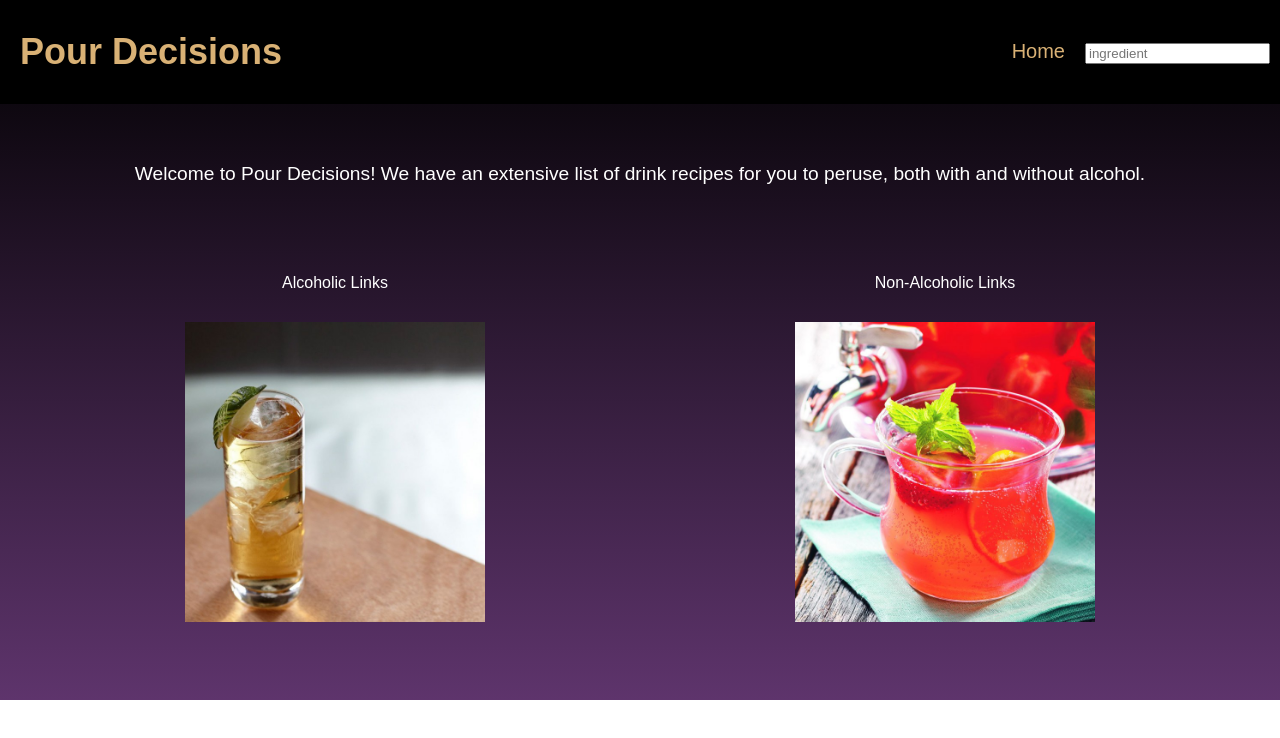
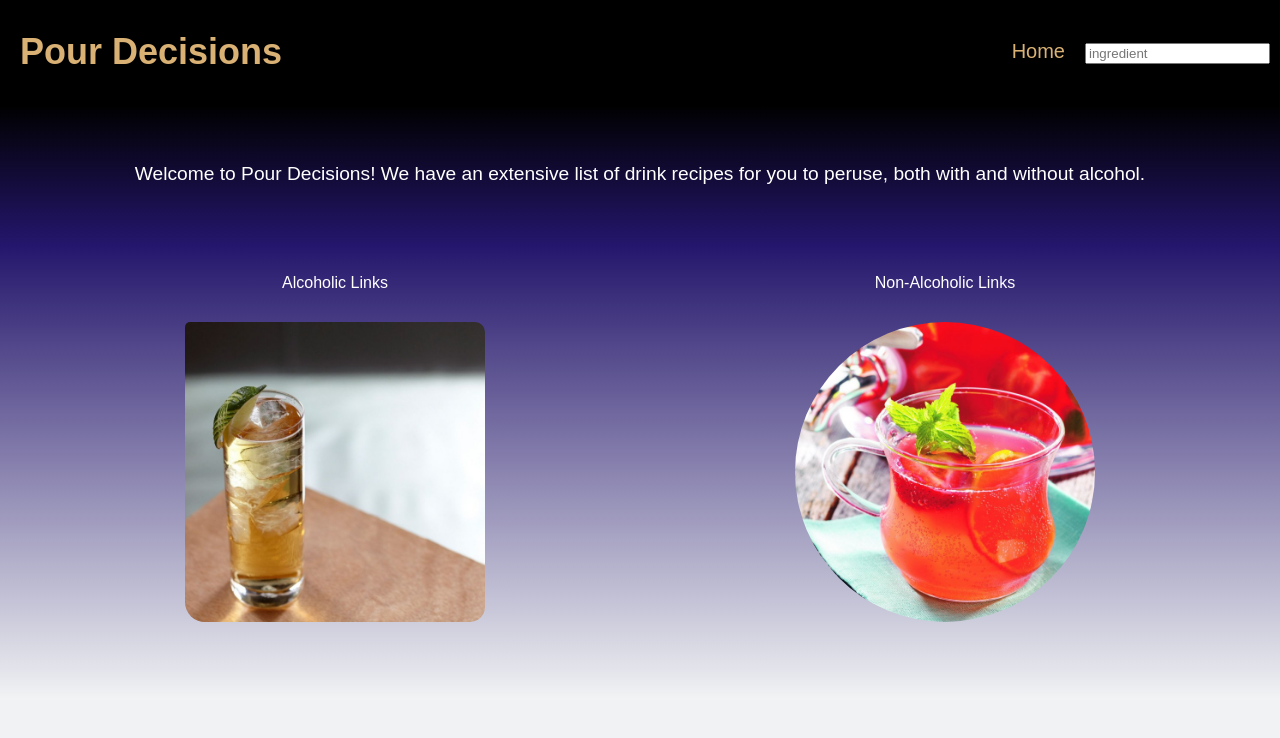
Before and after one commit to sp53852/Project3_ReactApp_BeverageSelector, a React (Create React App) app in the folder beverageselector-app/: page / in a window 1280 px wide. Shown: the top 738 px of the page. Built offline with nearby package versions, Linux system fonts and the light colour scheme; no server answers.

Commit message:
CSS- smoothed transition from header to Homepage/gallery to blend seamlessly, added shapes to image borders

```diff
--- a/beverageselector-app/src/App.css
+++ b/beverageselector-app/src/App.css
@@ -1,6 +1,7 @@
 .App {
   text-align: center;
   font-family: fantasy;
+  color: #D9B175;
 }
 a:link {
   text-decoration: none;
--- a/beverageselector-app/src/components/Gallery.css
+++ b/beverageselector-app/src/components/Gallery.css
@@ -1,5 +1,7 @@
 body{
-    background-color: white;
+    background-color: #f0f2f3;
+
+
     }
 .container {
     position: relative;
@@ -21,6 +23,7 @@ body{
     align-items: center;
 }
 img{
+  border-radius: 50%;
     height: 300px;
     width:300px;
     margin:30px;
--- a/beverageselector-app/src/components/Homepage.css
+++ b/beverageselector-app/src/components/Homepage.css
@@ -15,3 +15,9 @@
 .box2{
     text-align: center;
 }
+.apic {
+    border-radius: 5px 10px 15px 20px; /* top left, top right, bottom right, bottom left */
+ }
+  .napic {
+    border-radius: 70%; /* horizontal radius / vertical radius */
+  }
--- a/beverageselector-app/src/components/Homepage.js
+++ b/beverageselector-app/src/components/Homepage.js
@@ -24,14 +24,14 @@ function Homepage(props) {
             </div>
             <div className="pict">
                 <div>
-                    <Link to={'/Gallery/Alcoholic'}>Alcoholic Links</Link> <br/>
-                    <img src={adrink}></img>
+                    <Link to={'/Gallery/Alcoholic'}>Alcoholic Links</Link> <br />
+                    <img className='apic' src={adrink}></img>
                     {/* <img src ="{}" alt= "Alcoholic Drink Image"/> */}
 
                 </div>
                 <div>
-                    <Link to={'/Gallery/Non_Alcoholic'}>Non-Alcoholic Links</Link><br/>
-                    <img src={nadrink}></img>
+                    <Link to={'/Gallery/Non_Alcoholic'}>Non-Alcoholic Links</Link><br />
+                    <img  className='napic' src={nadrink}></img>
                     {/* <img src ="{}" alt= "Non-Alcoholic Drink Image"/> */}
                 </div>
             </div>
--- a/beverageselector-app/src/index.css
+++ b/beverageselector-app/src/index.css
@@ -1,8 +1,9 @@
 body {
   margin: 0;
   height: 700px;
-  /* background: linear-gradient(90deg, rgba(2,0,36,1) 0%, rgba(9,9,121,1) 35%, rgba(0,212,255,1) 100%); */
-  background: linear-gradient(black,#5e346c);
+  background: linear-gradient(180deg, black 15%, #24166c 35%, rgb(241, 243, 244) 100%);
+  /* background: linear-gradient(black,#5e346c); */
   background-size: cover;
   background-repeat: no-repeat;
+  background-color: #f0f2f3;
 }
```
